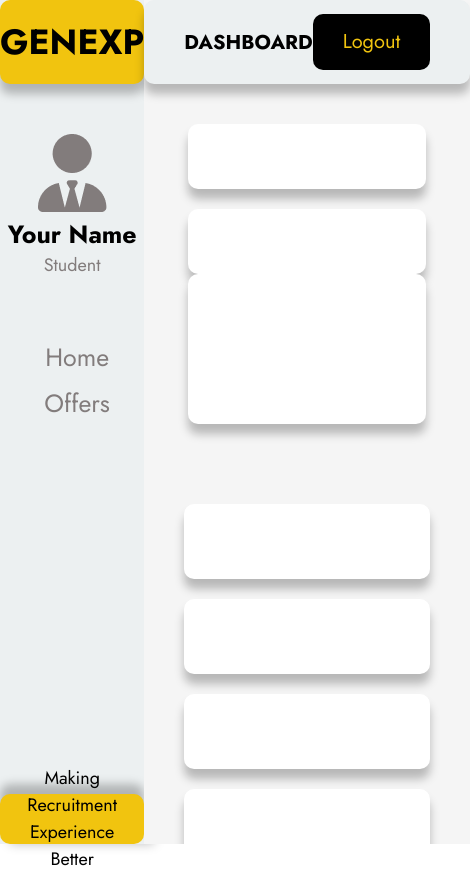
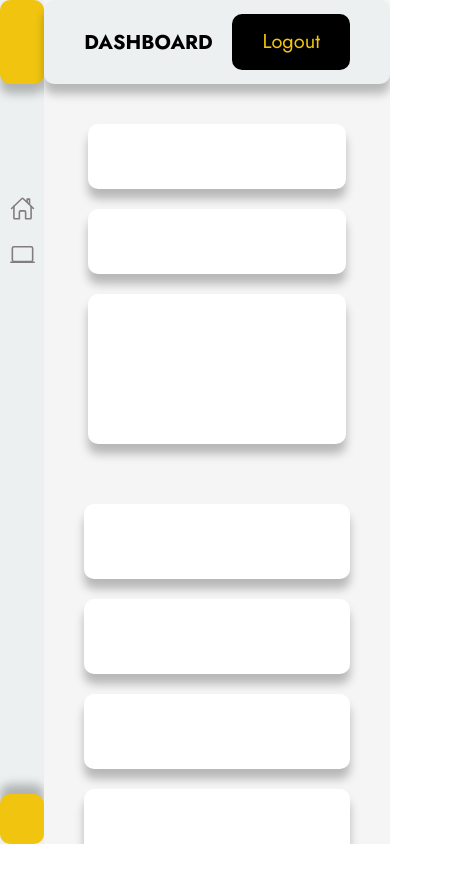
Before and after one commit to ktarun1419/genexp, a React (Create React App) app: page /dashboard in a window 390 px wide. Shown: the whole page, 470 px wide, since content can reach past the window. After the commit the page ends 844 px from the top, so only its background shows below. Built offline with nearby package versions, Linux system fonts and the light colour scheme.

Commit message:
Highly responsive dashboard sidebar

```diff
--- a/src/components/DashHome.css
+++ b/src/components/DashHome.css
@@ -180,9 +180,53 @@ border-radius: 10px;
 
   }
 
-  @media (max-width: 800px) {
+  @media (max-width: 998px) {
     .column {
+        flex-direction: column;
       flex: 100%;
       max-width: 100%;
     }
+
+    .dash-box-2{
+        margin-top: 20px;
+    }
   }
+
+  @media (max-width: 768px){
+    .dash-nav{
+     width: 50px;
+    }
+
+    .dash-nav-menus #home {
+     display: none;
+    }
+
+    .dash-nav-menus #offer {
+     display: none;
+    }
+
+    .dash-nav-options .dash-nav-menus li span {
+     padding-right: 0rem;
+ }
+
+ .dash-nav-options .dash-profile-pic{
+     display: none;
+ }
+
+ .dash-nav-options .dash-nav-user{
+     display: none;
+ }
+
+ .dash-nav-header h2{
+     display: none;
+
+ }
+
+ .dash-nav-footer p{
+     display: none;
+ }
+
+ .dash-box-2{
+    margin-top: 20px;
+}
+ }
--- a/src/components/DashHome.js
+++ b/src/components/DashHome.js
@@ -26,12 +26,12 @@ export default function DashHome(props) {
                         <div className='dash-nav-menus'>
                             <ul>
                                 <li>
-                                    <span><ion-icon name="home-outline"></ion-icon></span>
-                                    <Link to="/dashboard"> Home</Link>
+                                <Link to="/dashboard"><span><ion-icon name="home-outline"></ion-icon></span></Link>
+                                    <Link to="/dashboard" id='home'> Home</Link>
                                 </li>
                                 <li>
-                                    <span><ion-icon name="laptop-outline"></ion-icon> </span>
-                                    <Link to="/offers">Offers</Link>
+                                <Link to="/dashboard"><span><ion-icon name="laptop-outline"></ion-icon> </span></Link>
+                                    <Link to="/offers" id='offer'>Offers</Link>
                                 </li>
 
                             </ul>
--- a/src/components/Offers.css
+++ b/src/components/Offers.css
@@ -171,3 +171,47 @@ align-items: center;
 .apply_button:active{
     background-color:  #F1C40F;
 }
+
+
+
+
+
+
+
+
+
+
+@media (max-width: 768px){
+   .dash-nav{
+    width: 50px;
+   }
+
+   .dash-nav-menus #home {
+    display: none;
+   }
+
+   .dash-nav-menus #offer {
+    display: none;
+   }
+
+   .dash-nav-options .dash-nav-menus li span {
+    padding-right: 0rem;
+}
+
+.dash-nav-options .dash-profile-pic{
+    display: none;
+}
+
+.dash-nav-options .dash-nav-user{
+    display: none;
+}
+
+.dash-nav-header h2{
+    display: none;
+
+}
+
+.dash-nav-footer p{
+    display: none;
+}
+}
--- a/src/components/Offers.js
+++ b/src/components/Offers.js
@@ -2,7 +2,9 @@ import React from 'react'
 import { Link } from "react-router-dom";
 import "./Offers.css"
 
-export default function Offers() {
+export default function Offers(props) {
+
+    props.funcNav(false);
     let profilename = "Your Name",
         profileimage = "/images/profile.png";
         let c1="Engineering"
@@ -64,12 +66,12 @@ export default function Offers() {
             <div className='dash-nav-menus'>
                 <ul>
                     <li>
-                        <span><ion-icon name="home-outline"></ion-icon></span>
-                        <Link to="/dashboard"> Home</Link>
+                    <Link to="/dashboard"><span><ion-icon name="home-outline"></ion-icon></span></Link>
+                        <Link to="/dashboard" id='home'> Home</Link>
                     </li>
                     <li>
-                        <span><ion-icon name="laptop-outline"></ion-icon> </span>
-                        <Link to="/offers">Offers</Link>
+                    <Link to="/dashboard"><span><ion-icon name="laptop-outline"></ion-icon> </span></Link>
+                        <Link to="/offers" id='offer'>Offers</Link>
                     </li>
 
                 </ul>
```
